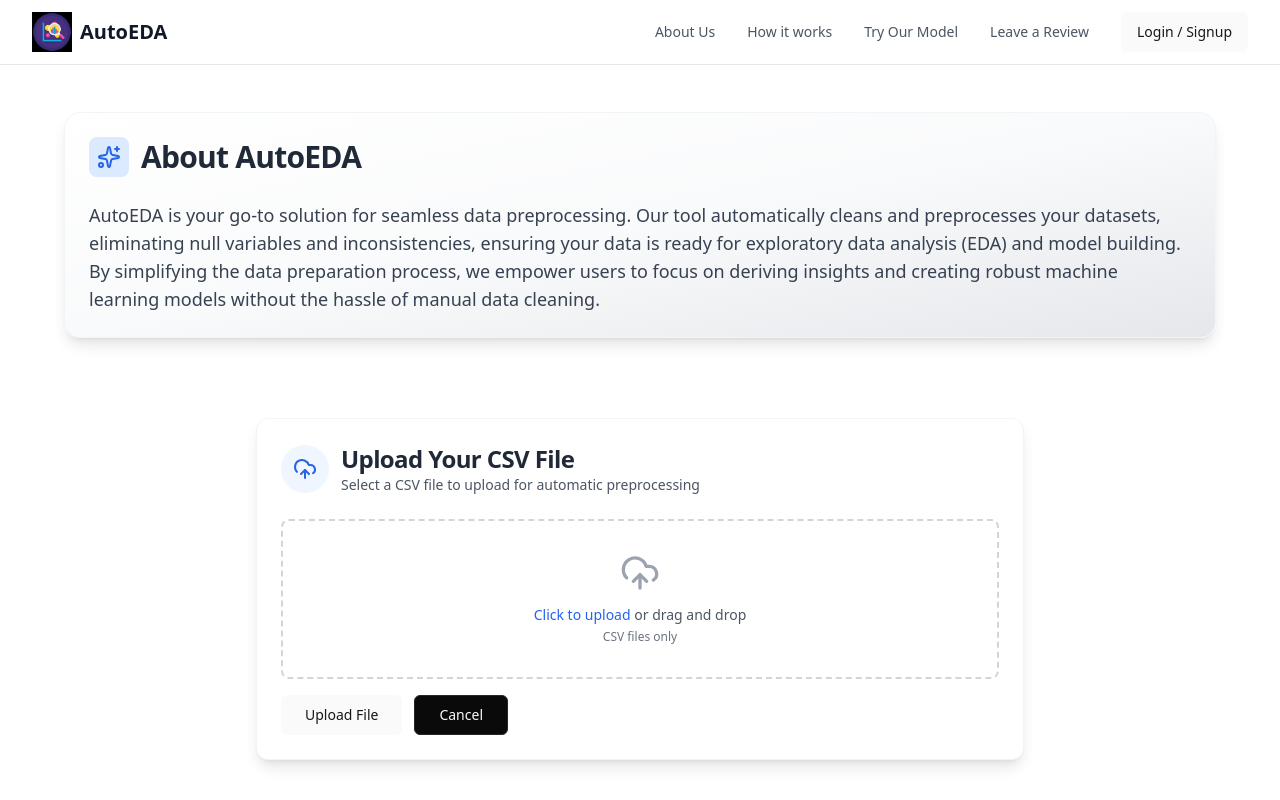
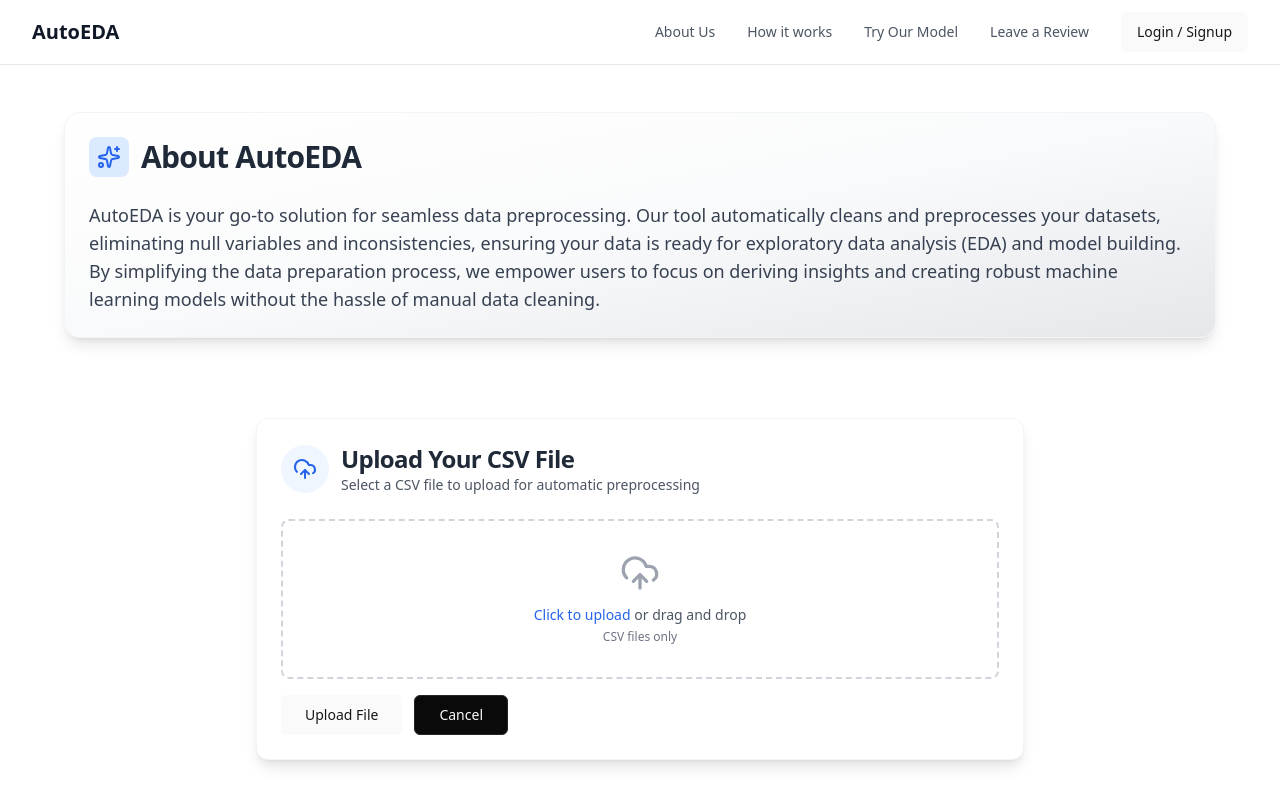
Before and after one commit to vagabond-0/AutoEDA-Automated-Data-Preprocessing-Toolkit, a React (Vite) app in the folder frontend/: page / in a window 1280 px wide. Shown: the top 800 px of the page. Built offline with nearby package versions, Linux system fonts and the light colour scheme.

Commit message:
removed logo in the navbar

```diff
--- a/frontend/src/components/Navbar.jsx
+++ b/frontend/src/components/Navbar.jsx
@@ -22,12 +22,7 @@ const Navbar = () => {
       <div className="mx-auto max-w-7xl px-4 sm:px-6 lg:px-8">
         <div className="flex h-16 items-center justify-between">
           {/* Logo */}
-          <div className="flex-shrink-0 flex items-center">
-            <img
-              className="h-10 w-10 mr-2"
-              src="./public/eda.png"
-              alt="AutoEDA Logo"
-            />
+          <div className="flex-shrink-0">
             <span className="text-xl font-semibold text-gray-900">AutoEDA</span>
           </div>
 
```
